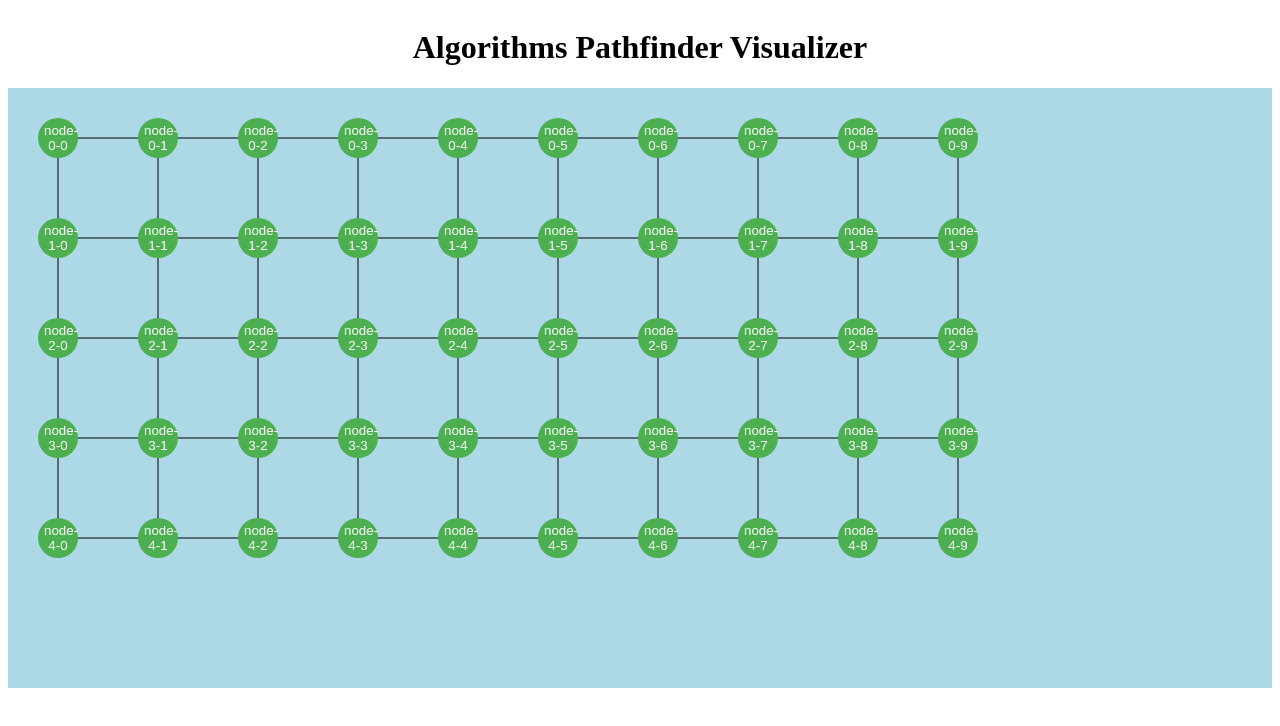
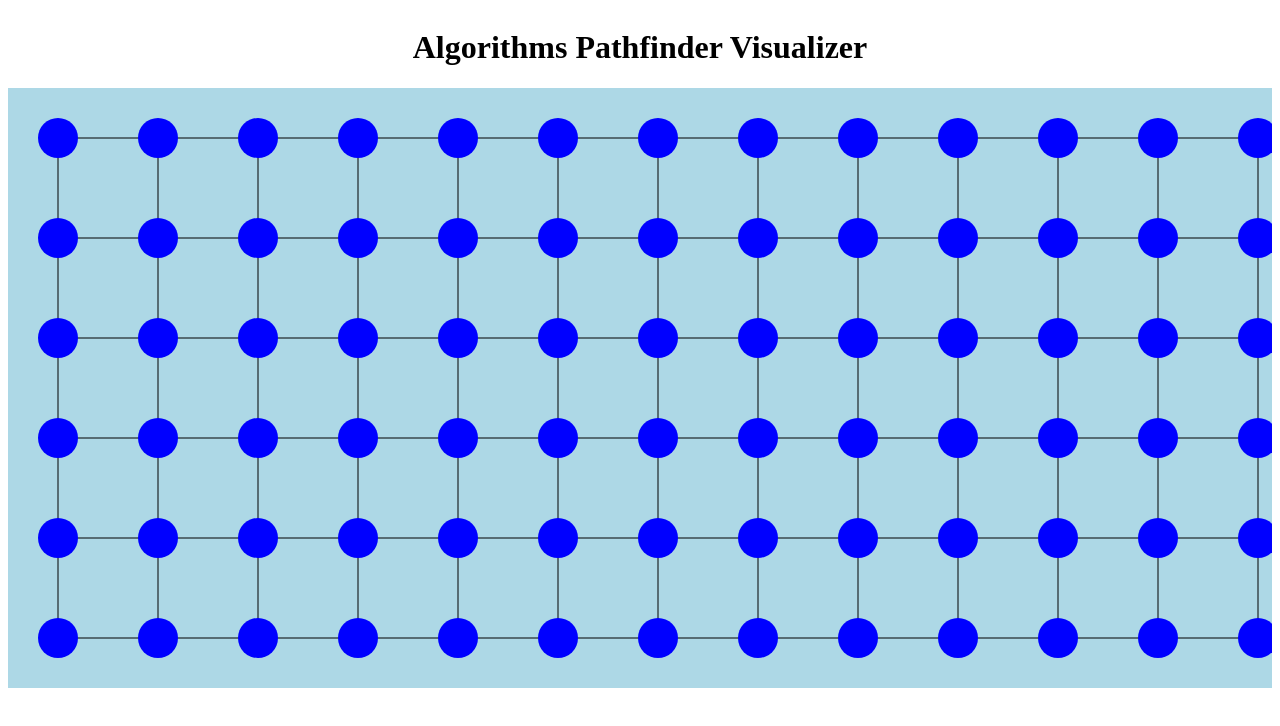
Before and after one commit to naruepan-th/algorithms-pathfinder-visualizer, a plain HTML site: page index.html in a window 1280 px wide. Drawn offline with Linux system fonts and the light colour scheme.

Commit message:
replaced buttons for nodes with svg circle elements instead so it is more efficient and less laggy

```diff
--- a/Graph.js
+++ b/Graph.js
@@ -5,42 +5,43 @@ export class Graph {
     constructor() {
         this.nodes = {}; // To store nodes by their ID
         this.adjacencyList = new Map(); // Private adjacency list
-        this.svg = null; // SVG element for edges
-        this.graphContainer = null; // Container for buttons and svg element
+        this.edgeElements = new Map(); //Private storage of all edges
+        this.svg = null; // SVG element for edges and nodes
+        this.graphContainer = null; // Container for svg element
         this.containerRect = null; // absolute positioning of graphContainer in DOM
     }
 
-    // Initialize the graph with SVG and container for buttons
-    init(svgId, containerId) {
-        this.svg = document.getElementById(svgId); // SVG for edges
-        this.graphContainer = document.getElementById(containerId); // Container for buttons
+    // Initialize the graph with SVG container
+    init(svgId) {
+        this.svg = document.getElementById(svgId); // SVG for edges and nodes
     }
 
-    // Add a node (button) to the graph
+    // Add a node (SVG <circle>) to the graph
     addNode(node) {
         if (!this.nodes[node.id]) {
             this.nodes[node.id] = node;
             this.adjacencyList.set(node.id, []); // Initialize adjacency list for the node
 
-            // Create the button element for the node
-            const nodeButton = document.createElement('button');
-            nodeButton.classList.add('node');
-            nodeButton.id = node.id;
-            nodeButton.style.left = `${node.x}px`;
-            nodeButton.style.top = `${node.y}px`;
-            nodeButton.innerText = node.id;
+            // Create the SVG circle element for the node
+            const nodeCircle = document.createElementNS("http://www.w3.org/2000/svg", "circle");
+            nodeCircle.classList.add('node');
+            nodeCircle.setAttribute('id', node.id);
+            nodeCircle.setAttribute('cx', node.x); // X position
+            nodeCircle.setAttribute('cy', node.y); // Y position
+            nodeCircle.setAttribute('r', 20); // Radius of the circle
+            nodeCircle.setAttribute('fill', 'blue'); // Fill color for the node
 
             // Add event listeners for dragging
-            nodeButton.addEventListener('mousedown', this.handleMouseDown.bind(this, node));
+            nodeCircle.addEventListener('mousedown', this.handleMouseDown.bind(this, node));
             document.addEventListener('mouseup', this.handleMouseUp.bind(this));
             document.addEventListener('mousemove', this.handleMouseMove.bind(this));
 
-            // Append the button to the container
-            this.graphContainer.appendChild(nodeButton);
+            // Append the circle to the SVG
+            // Append the circle to the nodes group (so it's on top of the edges)
+            this.svg.querySelector('#nodes').appendChild(nodeCircle);
         }
     }
 
-    // Add an edge between two nodes based on their physical distance
     addEdge(node1Id, node2Id) {
         const node1 = this.nodes[node1Id];
         const node2 = this.nodes[node2Id];
@@ -50,70 +51,72 @@ export class Graph {
             this.adjacencyList.get(node1Id).push({ node: node2Id, weight: distance });
             this.adjacencyList.get(node2Id).push({ node: node1Id, weight: distance }); // Bidirectional
 
-            // Draw the edge in the SVG
-            this.drawEdge(node1Id, node2Id);
+            // Draw the edge in the SVG (store in the edgeElements map)
+            const edgeId1 = `${node1Id}-${node2Id}`;
+            const edgeId2 = `${node2Id}-${node1Id}`;
+            const line = document.createElementNS("http://www.w3.org/2000/svg", "line");
+            line.setAttribute("x1", node1.x);
+            line.setAttribute("y1", node1.y);
+            line.setAttribute("x2", node2.x);
+            line.setAttribute("y2", node2.y);
+            line.setAttribute("stroke", "black");
+
+            // Store the edge in the map for later updates
+            this.edgeElements.set(edgeId1, line);
+            this.edgeElements.set(edgeId2, line);
+
+            // Append the line to the SVG
+            // Append the line to the edges group (so it's behind the circles)
+            this.svg.querySelector("#edges").appendChild(line);
         }
     }
 
-    // Draw an edge between two nodes in the SVG
-    drawEdge(node1Id, node2Id) {
-        const node1 = this.nodes[node1Id];
-        const node2 = this.nodes[node2Id];
+    updateEdgePosition(node1Id, node2Id) {
+        const edgeId = `${node1Id}-${node2Id}`;
+        const line = this.edgeElements.get(edgeId);
 
-        // Create an SVG line element
-        const line = document.createElementNS("http://www.w3.org/2000/svg", "line");
-        line.setAttribute("x1", node1.x); // Offset to center of the node
-        line.setAttribute("y1", node1.y);
-        line.setAttribute("x2", node2.x);
-        line.setAttribute("y2", node2.y);
-        line.setAttribute("stroke", "black");
+        if (line) {
+            const node1 = this.nodes[node1Id];
+            const node2 = this.nodes[node2Id];
 
-        // Append the line to the SVG
-        this.svg.appendChild(line);
+            // Update the positions of the edge without re-creating the element
+            line.setAttribute("x1", node1.x);
+            line.setAttribute("y1", node1.y);
+            line.setAttribute("x2", node2.x);
+            line.setAttribute("y2", node2.y);
+        }
     }
 
-    // Redraw the edges after node movement
-    redrawEdges() {
-        // Clear existing SVG lines
-        while (this.svg.firstChild) {
-            this.svg.removeChild(this.svg.firstChild);
-        }
-
-        // Redraw all edges
-        this.adjacencyList.forEach((edges, nodeId) => {
-            edges.forEach(edge => {
-                this.drawEdge(nodeId, edge.node);
-            });
-        });
-    }
 
     // Handle mouse down event (start dragging)
     handleMouseDown(node, event) {
         node.isDragging = true;
-        this.containerRect = this.graphContainer.getBoundingClientRect();
+        this.containerRect = this.svg.getBoundingClientRect(); // Get SVG container's bounding box
     }
 
     // Handle mouse move event (dragging)
     handleMouseMove(event) {
         Object.values(this.nodes).forEach(node => {
             if (node.isDragging) {
-
                 const mouseX = event.clientX - this.containerRect.left;
                 const mouseY = event.clientY - this.containerRect.top;
 
                 // Update node position
                 node.updatePosition(mouseX, mouseY);
 
-                // Update button position
-                const nodeButton = document.getElementById(node.id);
-                nodeButton.style.left = `${node.x}px`;
-                nodeButton.style.top = `${node.y}px`;
+                // Update circle position using 'cx' and 'cy'
+                const nodeCircle = document.getElementById(node.id);
+                nodeCircle.setAttribute('cx', node.x);
+                nodeCircle.setAttribute('cy', node.y);
 
-                // Redraw edges with updated node positions
-                this.redrawEdges();
+                // Update only the edges connected to the node
+                this.adjacencyList.get(node.id).forEach(edge => {
+                    this.updateEdgePosition(node.id, edge.node);
+                });
             }
         });
     }
+
 
     // Handle mouse up event (stop dragging)
     handleMouseUp() {
--- a/index.html
+++ b/index.html
@@ -9,11 +9,14 @@
     <body>
         <h1>Algorithms Pathfinder Visualizer</h1>
 
-        <!-- Container for graph nodes (buttons) -->
-        <div id="graphContainer">
-            <!-- SVG container for edges -->
-            <svg id="graphSvg"></svg>
-        </div>
+        <!-- SVG container for edges and nodes -->
+        <svg id="graphSvg">
+            <!-- Group for edges (lines) -->
+            <g id="edges"></g>
+
+            <!-- Group for nodes (circles) -->
+            <g id="nodes"></g>
+        </svg>
 
         <!-- Load the main JavaScript file -->
         <script type="module" src="main.js"></script>
--- a/main.js
+++ b/main.js
@@ -5,12 +5,12 @@ import { Graph } from './Graph.js';
 // Create a new graph
 const graph = new Graph();
 
-// Initialize the graph on the SVG and container for buttons
-graph.init('graphSvg', 'graphContainer');
+// Initialize the graph on the SVG
+graph.init('graphSvg');  // Removed 'graphContainer' because we no longer need it for buttons
 
 // Grid settings
-const gridRows = 5;  // Number of rows in the grid
-const gridCols = 10;  // Number of columns in the grid
+const gridRows = 6;  // Number of rows in the grid
+const gridCols = 14;  // Number of columns in the grid
 const nodeSpacing = 100;  // Spacing between nodes
 
 // Function to create the grid of nodes
@@ -24,7 +24,7 @@ function createGrid() {
             const x = col * nodeSpacing + 50;  // Adjust horizontal position
             const y = row * nodeSpacing + 50;  // Adjust vertical position
 
-            // Add the node to the graph
+            // Add the node to the graph (now using <circle> for the node)
             graph.addNode(new Node(nodeId, x, y));
 
             // Add edges to neighboring nodes
--- a/style.css
+++ b/style.css
@@ -1,20 +1,6 @@
-/* Style for the nodes (buttons) */
+/* Style for the nodes (SVG <circle>) */
 .node {
-    width: 40px;
-    height: 40px;
-    border-radius: 50%;
-    background-color: #4CAF50;
-    border: none;
-    color: white;
-    position: absolute;
     cursor: grab;
-    transform: translate(-50%, -50%);
-}
-
-#graphContainer {
-    width: 100%;
-    height: 800px;
-    position: relative;
 }
 
 /* Position the SVG behind the nodes */
@@ -23,9 +9,7 @@
     width: 100%;
     height: 600px;
     background-color: lightblue;
-    top: 0;
-    left: 0;
-    z-index: -1;
+    position: relative;
 }
 
 body {
```
